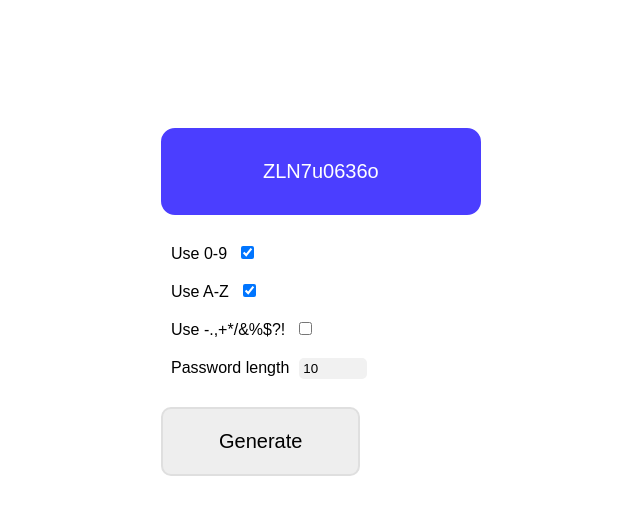
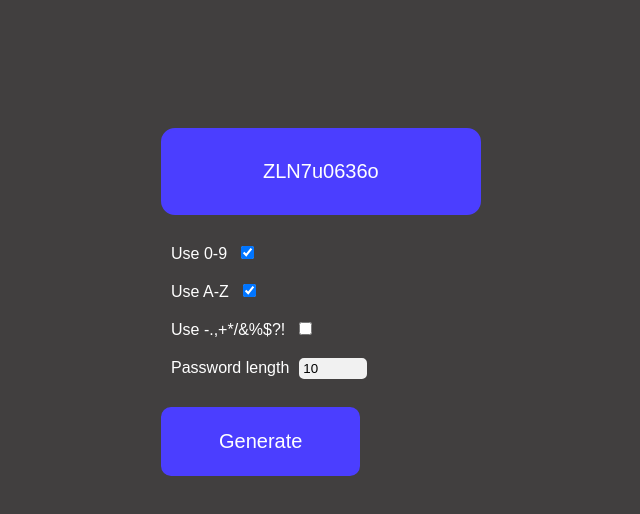
Before and after one commit to MattiLP/Password-Generator, a plain HTML site: page index.html in a window 1280 px wide. Shown: the whole page, without its empty margins (351-991 px from the left). Drawn offline with Linux system fonts and the light colour scheme.

Commit message:
Dark Mode

```diff
--- a/css/style.css
+++ b/css/style.css
@@ -4,6 +4,8 @@ body {
     margin: 0px;
     margin-left: 40%;
     margin-top: 10%;
+    background-color: #413f3f;
+    color: white;
 }
 
 span {
@@ -30,13 +32,10 @@ span {
 
 #genrate-button {
     margin-top: 20px;
-    border: 2px solid #dfdfdf;
+    border: 2px solid #4b3eff;
     border-radius: 10px;
-    background-color: #eeeeee;
-}
-
-#genrate-button:hover {
-    background-color: #ebebeb;
+    background-color: #4b3eff;
+    color: white;
 }
 
 #genrate-button-text {
--- a/js/chars.js
+++ b/js/chars.js
@@ -13,5 +13,5 @@ var digits = [
 ];
 
 var specialCharacters = [
-    '-', '+', '*', '/', '&', '%', '$', '?', '!', '.', ','
+    '-', '+', '*', '/', '&', '%', '$', '?', '!', '.', ',', '@', '€'
 ];
```
